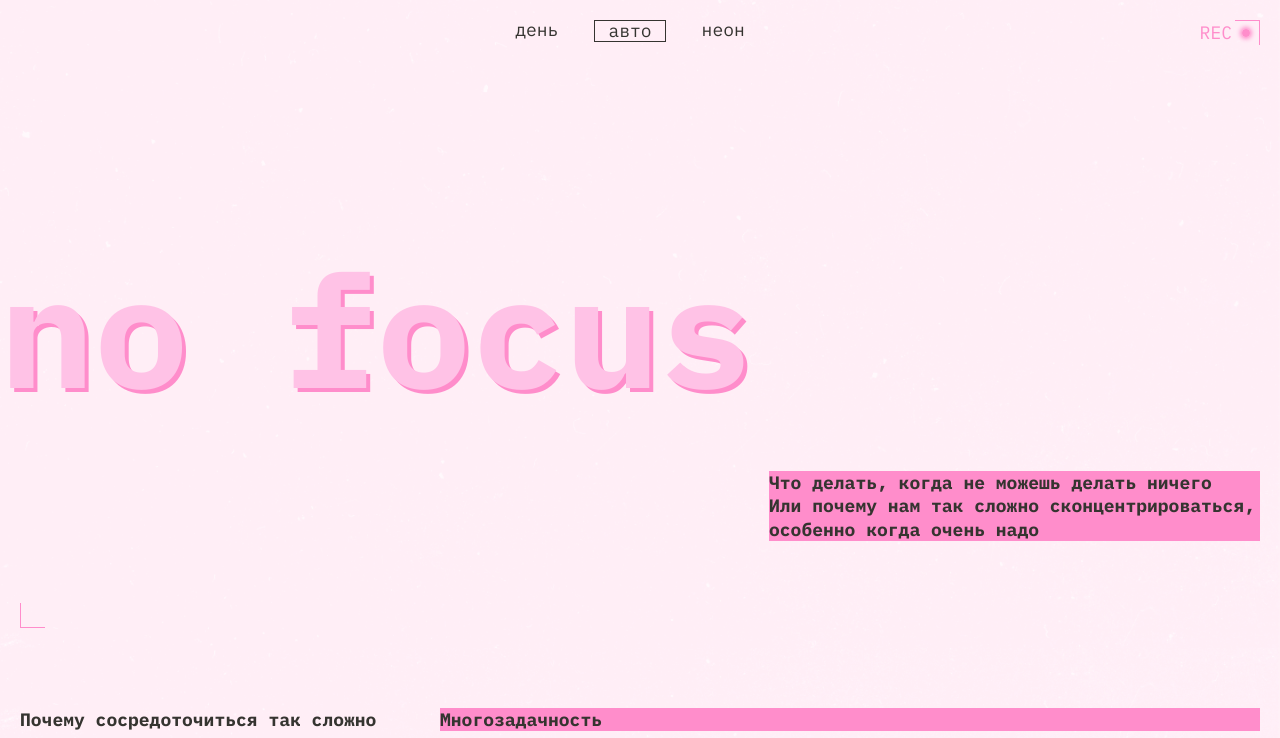
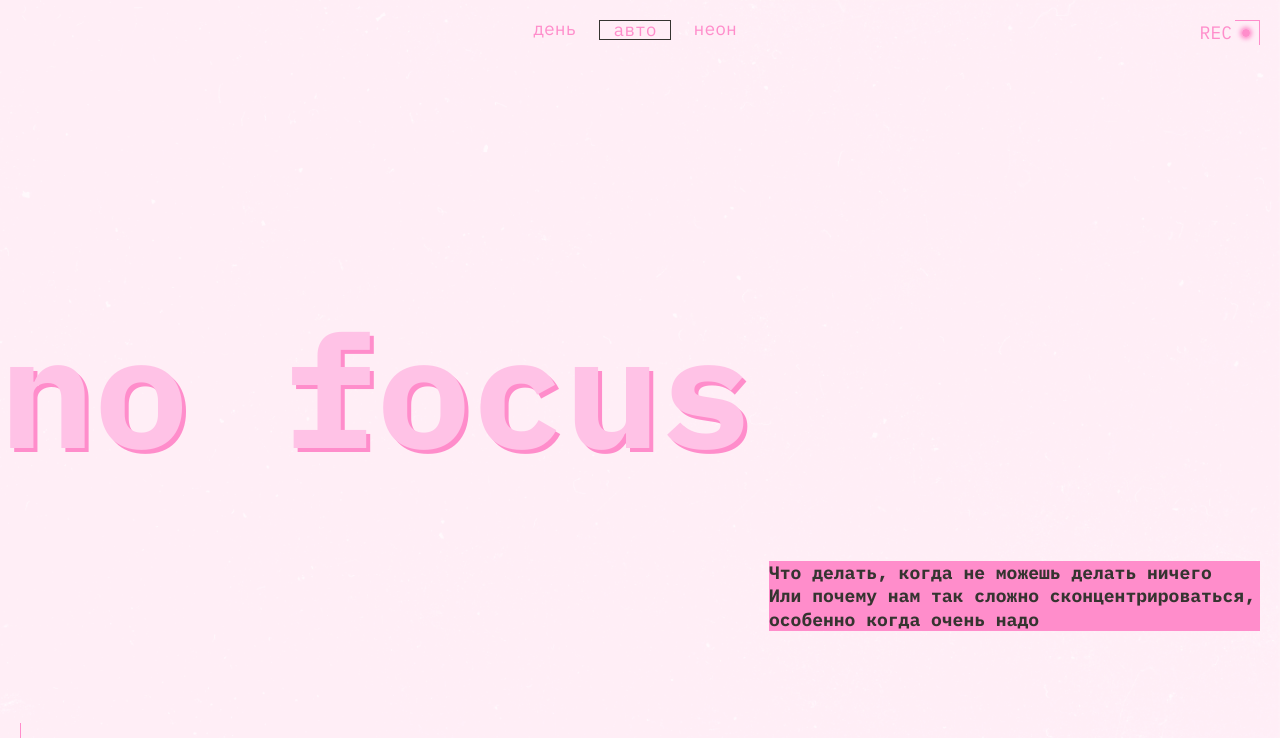
Before and after one commit to Rhtvtym/slozhno-sosredotochitsya-fd, a plain HTML site: page index.html in a window 1280 px wide. Shown: the top 738 px of the page. Drawn offline with Linux system fonts and the light colour scheme.

Commit message:
slozhno-sosredotochitsya

```diff
--- a/styles/dark.css
+++ b/styles/dark.css
@@ -13,7 +13,6 @@
   --bg-image-main: url(../images/cover-image-dark.png);
   --bg-image-header: url(../images/cover-image.png);
   --article-color: #f1b2ce;
-
   /* сохраните этот селектор в приведённом виде.
     Так стили написанные ниже будут иметь больший вес,
     чем стили в медиазапросе предпочтений пользователя
--- a/styles/light.css
+++ b/styles/light.css
@@ -30,7 +30,7 @@
 
 @media (prefers-color-scheme: light) {
   :root {
-    --accent-color: #ff8dcb;
+  --accent-color: #ff8dcb;
   --color: #353430;
   --header-menu-color: #353430;
   --h1-color: #ffc2e6;
@@ -39,7 +39,6 @@
   --bg-image-header: url(../images/cover-image-light.png);
   --article-color: #353430;
   --color-border-hover: rgba(50, 49, 45, 0.4);
-
   }
 
   .theme-light {
--- a/styles/style.css
+++ b/styles/style.css
@@ -27,18 +27,12 @@
 }
 
 .title-decor {
-  /*grid-row-start: 3;
-  grid-row-end: 4;
-  /*justify-items: stretch;*/
-
   font-family: var(--font-family);
   font-weight: var(--font-weight-bold);
-
   line-height: 130%;
   color: var(--color);
   background-color: var(--accent-color);
   align-self: center;
-
 }
 
 .sing-decor {
@@ -49,7 +43,6 @@
   gap: 10px;
   font-family: var(--font-family);
   font-weight: var(--font-weight-normal);
-
   line-height: 139%;
   text-align: center;
   color: var(--accent-color);
@@ -122,7 +115,7 @@ text-shadow: 4px 4px var(--accent-color);
 .header__theme-menu-list {
   display: flex;
   flex-direction: column;
-  gap: 13px;
+  gap: 15px;
 }
 
 .header__theme-menu-item {
@@ -130,11 +123,15 @@ text-shadow: 4px 4px var(--accent-color);
 }
 
 .header__theme-menu-button {
-
+  font-family: var(--font-family);
+  font-weight: var(--font-weight-normal);
+  font-size: var(--font-size);
+  line-height: 100%;
+  text-align: center;
+  color: var(--accent-color);
   background-color: transparent;
   border: none;
-  padding-left: 13px;
-  padding-right: 13px;
+  padding: 0 13px;
 }
 
 .header__theme-menu-button:hover {
@@ -226,6 +223,7 @@ h4 {
   display: grid;
   justify-items: center;
   min-block-size: 648px;
+  min-block-size: 100vh;
   margin-top: 40px;
 }
 
@@ -240,7 +238,9 @@ h4 {
   }
 
   .header {
+    min-block-size: 1024px;
     padding-right: 20px;
+    margin-bottom: 30px;
   }
 
   .header__theme-menu-list  {
@@ -300,6 +300,10 @@ h4 {
   .h2-focus-reduce {
     max-width: 236px;
   }
+  .focus-picture {
+    display: grid;
+    grid-template-columns: repeat(3, 1fr);
+  }
 
   .h3-images {
     grid-column-start: 1;
@@ -310,12 +314,9 @@ h4 {
     margin-bottom: 0;
   }
 
-
-
   .img-section {
     height: 100%;
     padding: 0;
-
   }
 
   .sunset {
@@ -352,6 +353,7 @@ h4 {
 @media (width >= 1024px) {
 
   .header {
+    min-block-size: 768px;
     padding-right: 20px;
     padding-top: 20px;
     padding-bottom: 10px;
@@ -365,8 +367,9 @@ h4 {
 
   .header__theme-menu-list {
     flex-direction: row;
-    gap: 23px;
+    gap: 10px;
     margin-top: 0;
+    margin-left: 10px;
   }
 
   .title-decor {
--- a/styles/variables.css
+++ b/styles/variables.css
@@ -20,5 +20,4 @@
   --padding: 10px;
   --gap: 20px;
   --color-border-hover: rgba(255, 0, 112, 0.4);
-
 }
```
